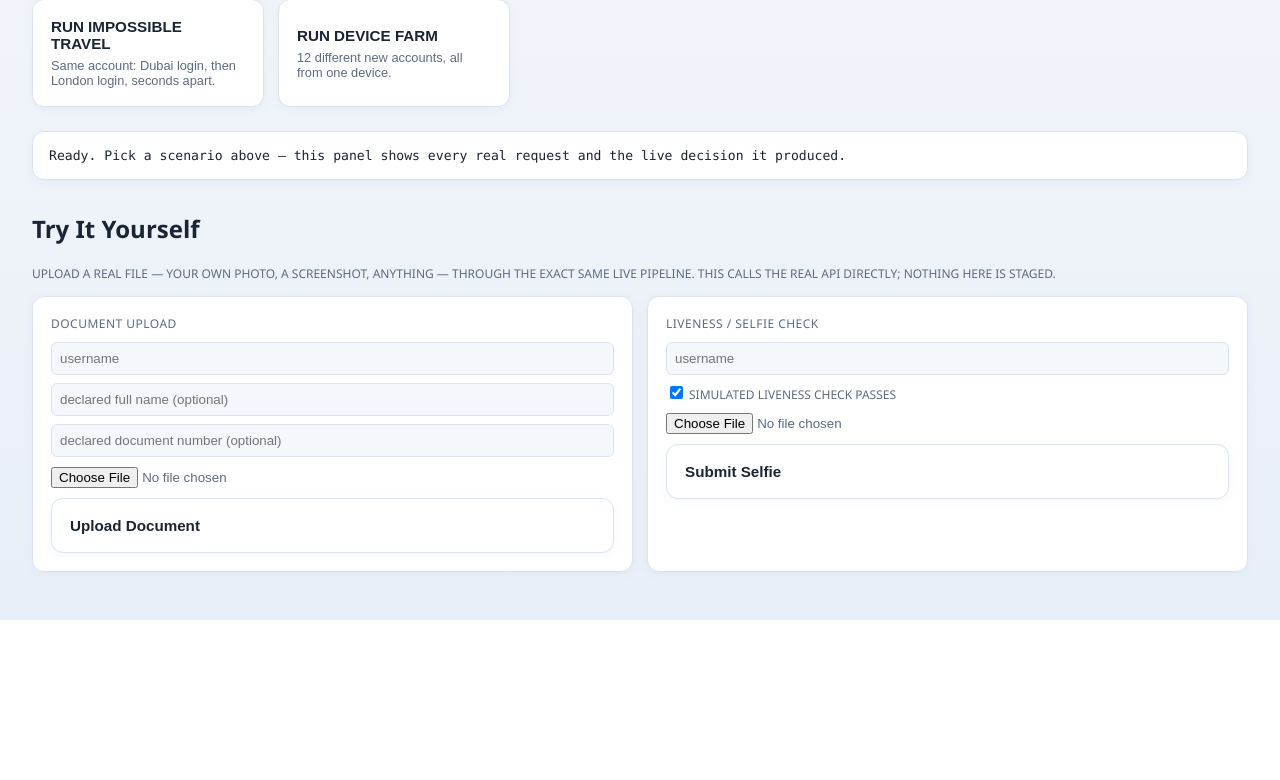
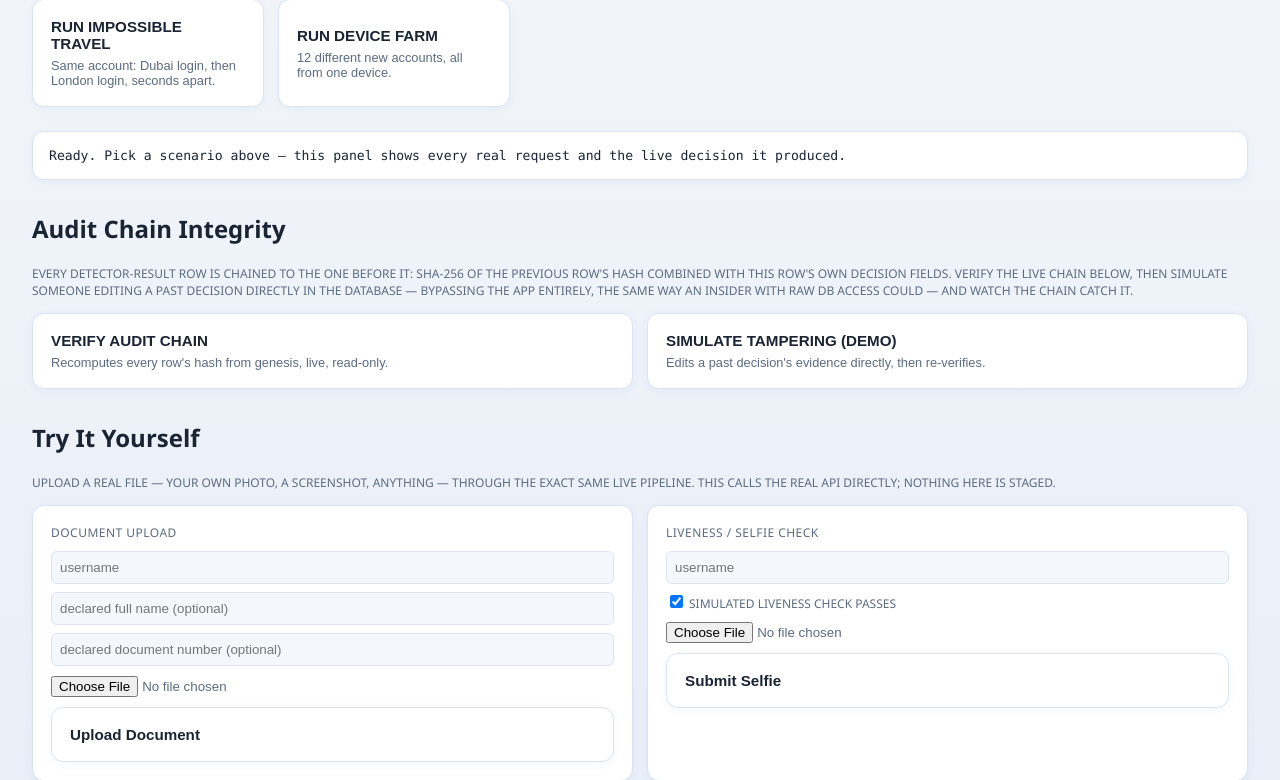
Before and after one commit to ahmadalsawad/IDShield, a FastAPI app: page /attack-lab in a window 1280 px wide. Shown: the part 272-1052 px from the top of the page. Before the commit the page ends 892 px from the top, so only its background shows below. Run offline with FastAPI, Linux system fonts and the light colour scheme; some libraries are stand-ins or nearby versions.

Commit message:
Add files via upload

```diff
--- a/templates/attack_lab.html
+++ b/templates/attack_lab.html
@@ -62,6 +62,26 @@
     </div>
 
     <div id="log-panel">Ready. Pick a scenario above — this panel shows every real request and the live decision it produced.</div>
+
+    <h2 style="margin-top:32px;">Audit Chain Integrity</h2>
+    <p class="type-tag" style="margin-bottom:14px;">
+        Every detector-result row is chained to the one before it: SHA-256 of
+        the previous row's hash combined with this row's own decision fields.
+        Verify the live chain below, then simulate someone editing a past
+        decision directly in the database — bypassing the app entirely, the
+        same way an insider with raw DB access could — and watch the chain
+        catch it.
+    </p>
+    <div class="lab-grid">
+        <button class="lab-button" onclick="checkAuditChain()">
+            VERIFY AUDIT CHAIN
+            <span class="desc">Recomputes every row's hash from genesis, live, read-only.</span>
+        </button>
+        <button class="lab-button" onclick="demoTamperAuditChain()">
+            SIMULATE TAMPERING (DEMO)
+            <span class="desc">Edits a past decision's evidence directly, then re-verifies.</span>
+        </button>
+    </div>
 
     <h2 style="margin-top:32px;">Try It Yourself</h2>
     <p class="type-tag" style="margin-bottom:14px;">
@@ -281,6 +301,42 @@
             setButtonsDisabled(false);
         }
 
+        async function checkAuditChain() {
+            logLine('=== VERIFY AUDIT CHAIN ===');
+            logLine('GET /api/audit-chain/status', 'request');
+            const res = await fetch('/api/audit-chain/status');
+            const data = await res.json();
+            for (const [table, status] of Object.entries(data.tables)) {
+                if (status.note) {
+                    logLine(`  ${table}: ${status.note}`);
+                } else {
+                    const line = `  ${table}: ${status.valid ? 'VALID' : 'TAMPERED'} (checked ${status.checked} rows)`
+                        + (status.valid ? '' : `  <- break at row id=${status.break_at_id}`);
+                    logLine(line, status.valid ? 'allow' : 'block');
+                }
+            }
+            logLine(`=== overall: ${data.overall_valid ? 'all chains intact' : 'TAMPERING DETECTED'} ===`, data.overall_valid ? 'allow' : 'block');
+            return data;
+        }
+
+        async function demoTamperAuditChain() {
+            setButtonsDisabled(true);
+            logLine('=== SIMULATE TAMPERING (DEMO) ===');
+            logLine('POST /api/audit-chain/demo-tamper?table=detector_results', 'request');
+            const res = await fetch('/api/audit-chain/demo-tamper?table=detector_results', { method: 'POST' });
+            if (!res.ok) {
+                const err = await res.json();
+                logLine(`  -> ${err.detail}`, 'block');
+                setButtonsDisabled(false);
+                return;
+            }
+            const data = await res.json();
+            logLine(`  -> row id=${data.tampered_row_id} in ${data.tampered_table} edited directly, bypassing the app (simulating raw DB access)`);
+            logLine('Re-checking the chain now...');
+            await checkAuditChain();
+            setButtonsDisabled(false);
+        }
+
         async function runDeviceFarm() {
             setButtonsDisabled(true);
             logLine('=== RUN DEVICE FARM ===');
```
